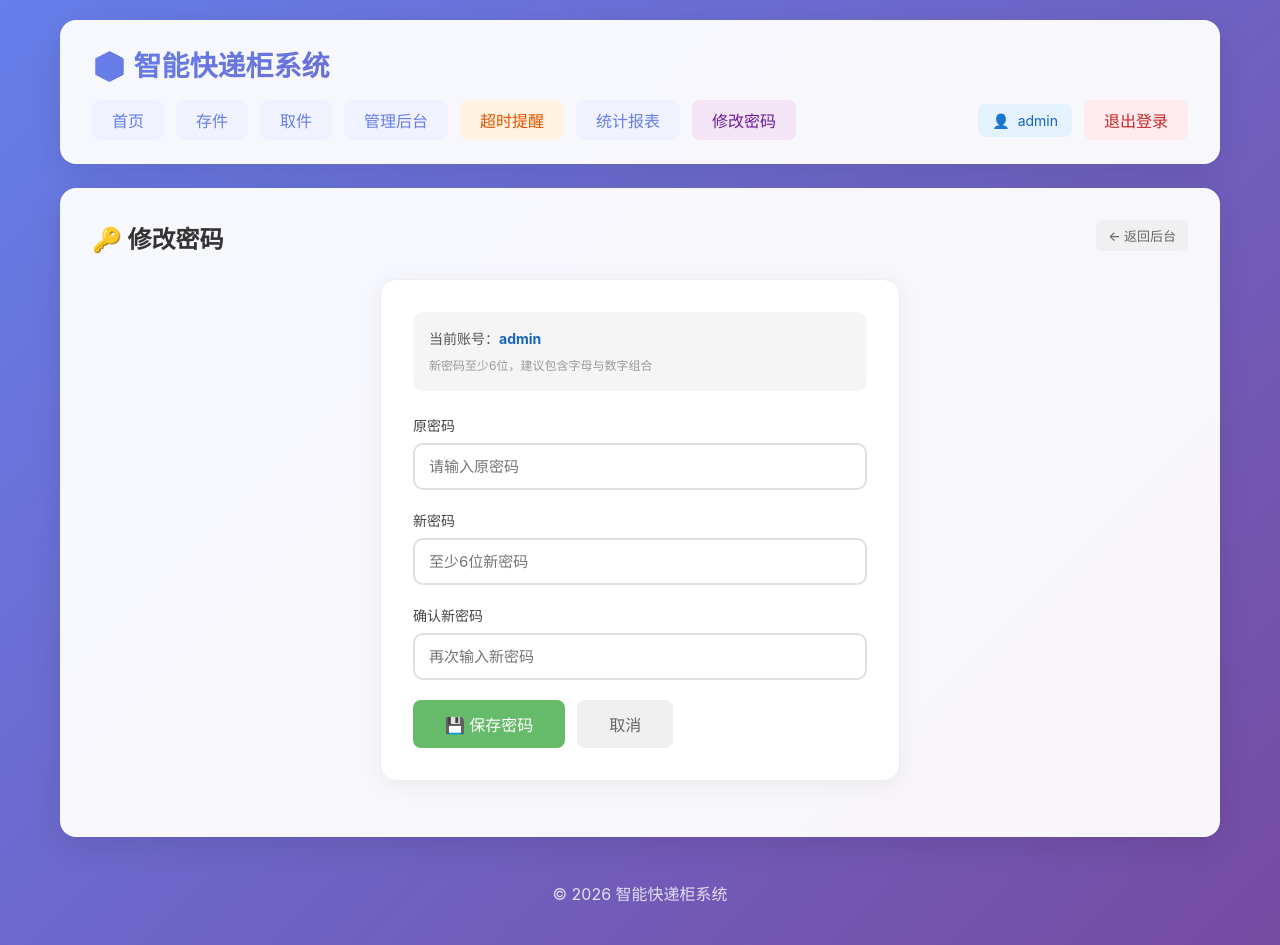
After one commit to shenxh1101/sxh-soloCoder-1592, a Flask app: page /admin/change_password in a window 1280 px wide. The commit adds this page. Run offline with Flask 3, Linux system fonts and the light colour scheme; a user stored in the database is signed in.

Commit message:
第5轮评测 - 1、管理员登录后点修改密码还是直接报错,想把这个入口真正打通：旧密码、新密码、确认密码能正常出来。

```diff
--- a/static/css/style.css
+++ b/static/css/style.css
@@ -79,6 +79,16 @@ body {
 
 .nav-overdue:hover {
     background: #ff9800 !important;
+    color: white !important;
+}
+
+.nav-pwd {
+    background: #f3e5f5 !important;
+    color: #6a1b9a !important;
+}
+
+.nav-pwd:hover {
+    background: #8e24aa !important;
     color: white !important;
 }
 
@@ -1025,3 +1035,103 @@ h3 small {
     .filter-row { grid-template-columns: 1fr; }
     .page-header { flex-direction: column; }
 }
+
+.change-pwd-card {
+    max-width: 520px;
+    margin: 24px auto;
+    background: #fff;
+    border-radius: 16px;
+    padding: 32px;
+    box-shadow: 0 4px 24px rgba(0, 0, 0, 0.06);
+    border: 1px solid #eee;
+}
+
+.change-pwd-info {
+    background: #f5f5f5;
+    padding: 14px 16px;
+    border-radius: 10px;
+    margin-bottom: 24px;
+    font-size: 14px;
+    color: #555;
+    line-height: 1.8;
+}
+
+.change-pwd-info strong {
+    color: #1565c0;
+}
+
+.change-pwd-tip {
+    font-size: 12px;
+    color: #999;
+    margin-top: 4px;
+}
+
+.change-pwd-form .form-field {
+    margin-bottom: 20px;
+}
+
+.change-pwd-form label {
+    display: block;
+    margin-bottom: 8px;
+    font-size: 14px;
+    font-weight: 500;
+    color: #444;
+}
+
+.change-pwd-form input {
+    width: 100%;
+    padding: 12px 14px;
+    border: 2px solid #e0e0e0;
+    border-radius: 10px;
+    font-size: 15px;
+    transition: border-color 0.2s;
+    font-family: inherit;
+    box-sizing: border-box;
+}
+
+.change-pwd-form input:focus {
+    outline: none;
+    border-color: #667eea;
+}
+
+.change-pwd-form .form-actions {
+    display: flex;
+    gap: 12px;
+    margin-top: 8px;
+}
+
+.locker-fault-time {
+    padding: 4px 0 6px;
+    text-align: center;
+}
+
+.locker-fault-time small {
+    color: #c62828;
+    font-weight: 500;
+    background: #ffebee;
+    padding: 2px 6px;
+    border-radius: 6px;
+}
+
+.data-table th:first-child,
+.data-table td:first-child input[type="checkbox"] {
+    cursor: pointer;
+    accent-color: #667eea;
+    width: 18px;
+    height: 18px;
+}
+
+#batchNotifyBtn:disabled {
+    opacity: 0.5;
+    cursor: not-allowed;
+}
+
+#batchNotifyBtn:not(:disabled) {
+    animation: pulse 1.8s infinite;
+}
+
+@keyframes pulse {
+    0% { box-shadow: 0 0 0 0 rgba(76, 175, 80, 0.4); }
+    70% { box-shadow: 0 0 0 8px rgba(76, 175, 80, 0); }
+    100% { box-shadow: 0 0 0 0 rgba(76, 175, 80, 0); }
+}
--- /dev/null
+++ b/templates/change_password.html
@@ -0,0 +1,43 @@
+{% extends 'base.html' %}
+
+{% block title %}修改密码 - 智能快递柜系统{% endblock %}
+
+{% block content %}
+<div class="admin-page">
+    <div class="page-header">
+        <h2>🔑 修改密码</h2>
+        <div class="header-actions">
+            <a href="{{ url_for('admin') }}" class="btn btn-small btn-secondary">← 返回后台</a>
+        </div>
+    </div>
+
+    <div class="change-pwd-card">
+        <div class="change-pwd-info">
+            <p>当前账号：<strong>{{ session.get('admin_username') }}</strong></p>
+            <p class="change-pwd-tip">新密码至少6位，建议包含字母与数字组合</p>
+        </div>
+
+        <form method="POST" action="{{ url_for('change_password') }}" class="change-pwd-form">
+            <div class="form-field">
+                <label for="old_password">原密码</label>
+                <input type="password" id="old_password" name="old_password"
+                       placeholder="请输入原密码" required autocomplete="current-password">
+            </div>
+            <div class="form-field">
+                <label for="new_password">新密码</label>
+                <input type="password" id="new_password" name="new_password"
+                       placeholder="至少6位新密码" required minlength="6" autocomplete="new-password">
+            </div>
+            <div class="form-field">
+                <label for="confirm_password">确认新密码</label>
+                <input type="password" id="confirm_password" name="confirm_password"
+                       placeholder="再次输入新密码" required minlength="6" autocomplete="new-password">
+            </div>
+            <div class="form-actions">
+                <button type="submit" class="btn btn-green">💾 保存密码</button>
+                <a href="{{ url_for('admin') }}" class="btn btn-secondary">取消</a>
+            </div>
+        </form>
+    </div>
+</div>
+{% endblock %}
```
Also changed, not shown: instance/locker.db.
